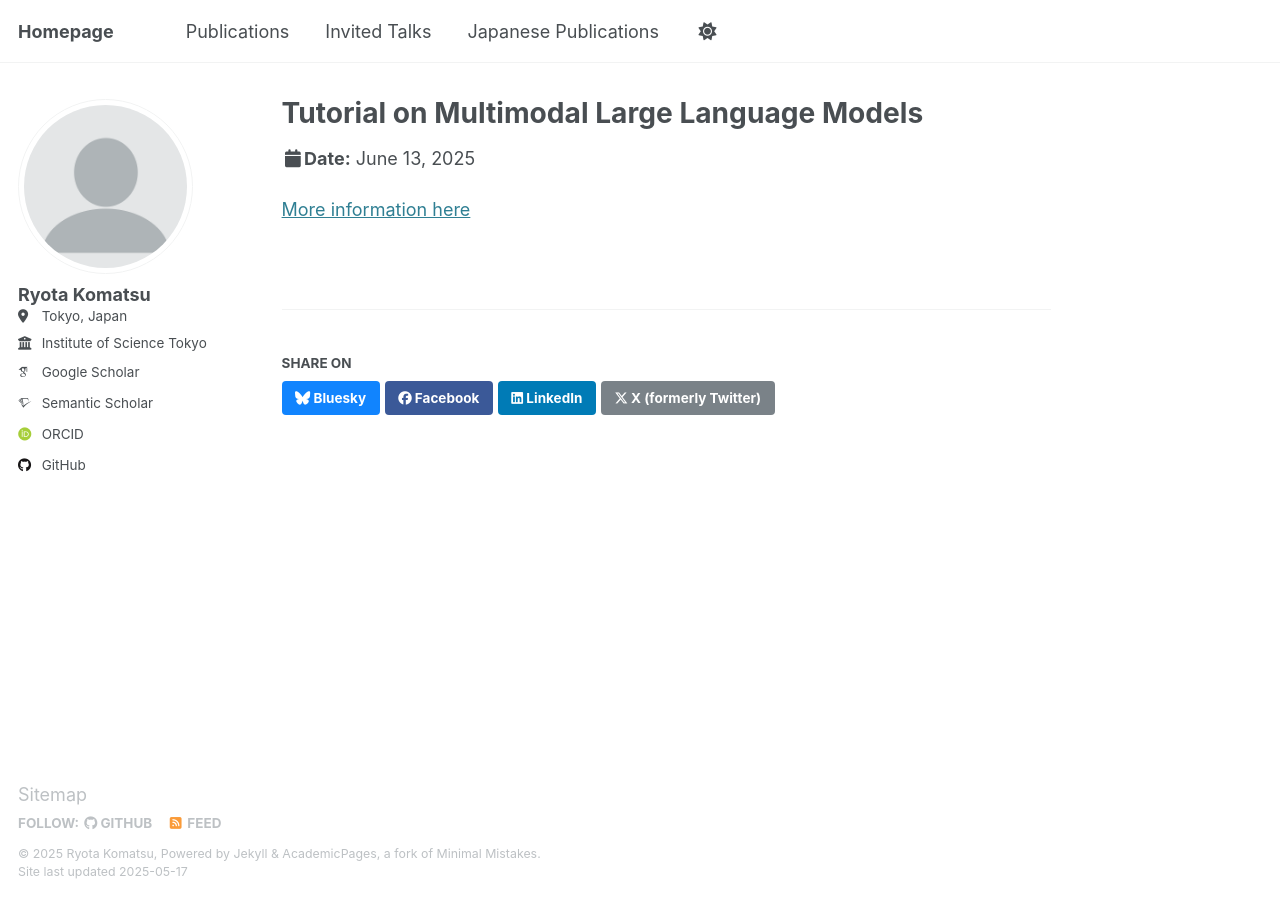
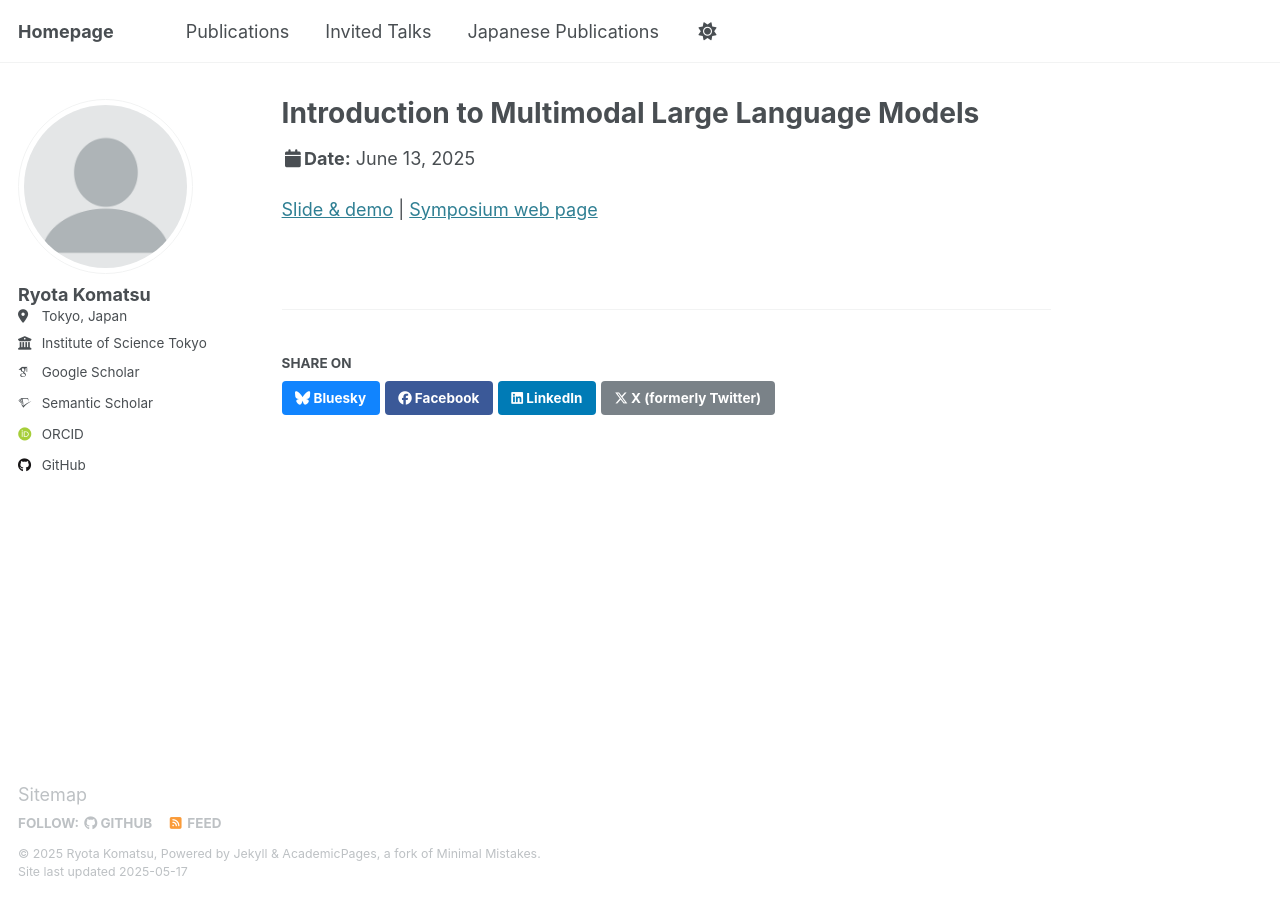
Before and after one commit to ryota-komatsu/ryota-komatsu.github.io, a Jekyll site: the page built from _talks/2025-tutorial.md, in a window 1280 px wide. Built offline with Jekyll 4.4.1, drawn with Linux system fonts in a browser that asks for light colours; some web fonts are replaced.

Commit message:
update talks/SLP2025

```diff
--- a/_talks/2025-tutorial.md
+++ b/_talks/2025-tutorial.md
@@ -1,5 +1,5 @@
 ---
-title: "Tutorial on Multimodal Large Language Models"
+title: "Introduction to Multimodal Large Language Models"
 collection: talks
 type: "Tutorial"
 permalink: /talks/2025-tutorial
@@ -8,4 +8,4 @@ date: 2025-06-13
 location: "Tokyo, Japan"
 ---
 
-[More information here](https://www.ipsj.or.jp/kenkyukai/event/mus143slp156.html)
+[Slide & demo](https://github.com/ryota-komatsu/slp2025) \| [Symposium web page](https://www.ipsj.or.jp/kenkyukai/event/mus143slp156.html)
```
